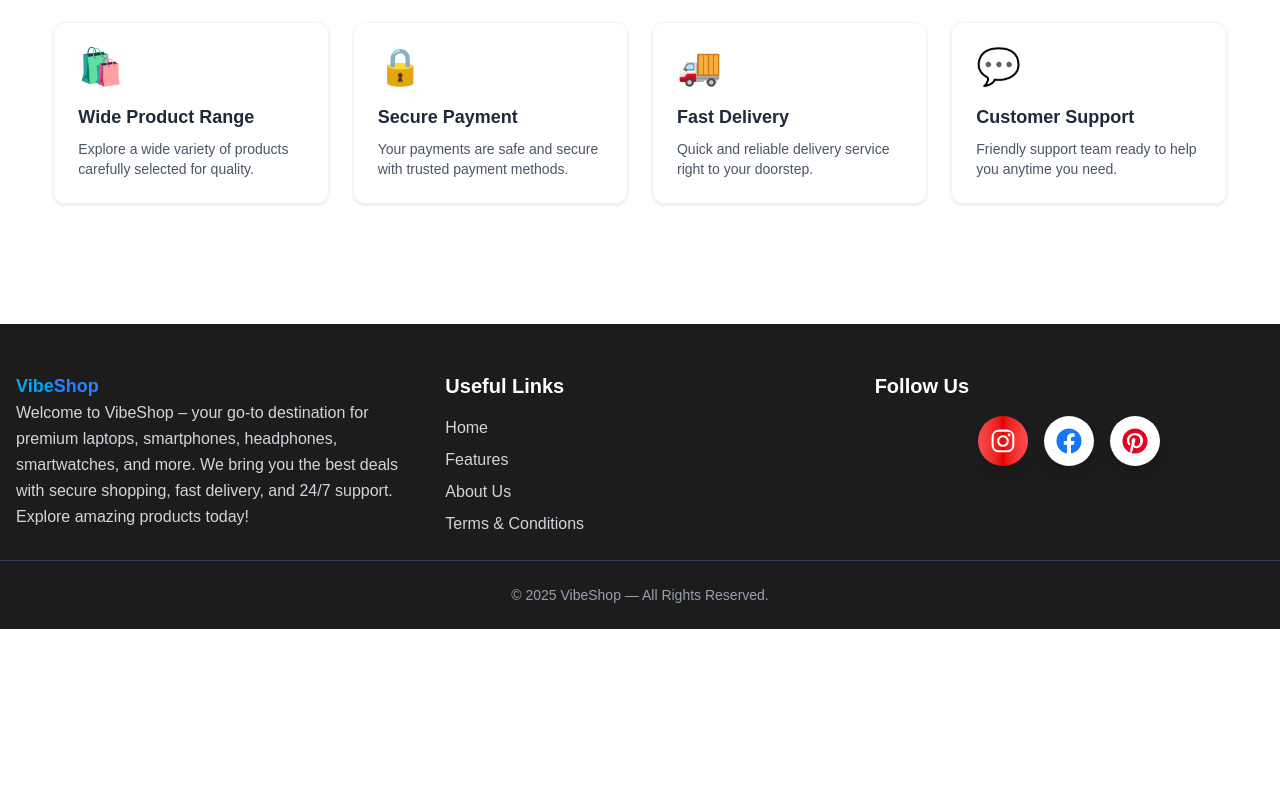
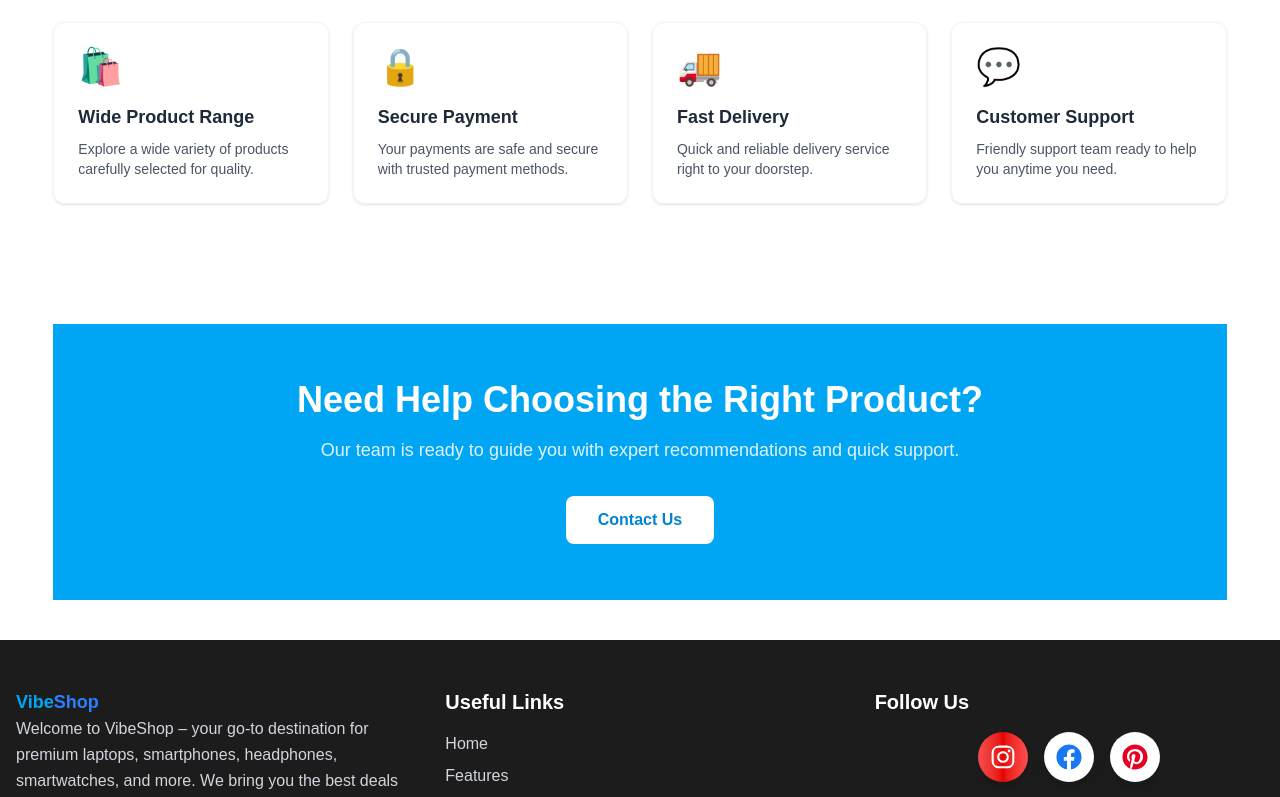
Before and after one commit to evrahimhasan/vibe-shop-next, a Next.js app: page / in a window 1280 px wide. Shown: the part 2835-3632 px from the top of the page. Before the commit the page ends 3464 px from the top, so only its background shows below. Built offline with nearby package versions, Linux system fonts and the light colour scheme.

Commit message:
added CTA section

```diff
--- a/src/app/page.jsx
+++ b/src/app/page.jsx
@@ -1,4 +1,5 @@
 import Banner from "@/components/Banner";
+import CTA from "@/components/CTA";
 import Features from "@/components/Features";
 import ProductsPreview from "@/components/ProductsPreview";
 import Testimonials from "@/components/Testimonials";
@@ -13,6 +14,7 @@ export default function Home() {
       <WhyUs></WhyUs>
       <Testimonials></Testimonials>
       <Features></Features>
+      <CTA></CTA>
     </div>
   );
 }
--- /dev/null
+++ b/src/components/CTA.jsx
@@ -0,0 +1,25 @@
+import React from 'react';
+
+const CTA = () => {
+    return (
+        <section className="bg-sky-500 py-14 px-4 text-center text-white">
+            <h2 className="text-3xl md:text-4xl font-extrabold mb-4">
+                Need Help Choosing the Right Product?
+            </h2>
+
+            <p className="max-w-2xl mx-auto text-lg mb-8 text-sky-100">
+                Our team is ready to guide you with expert recommendations
+                and quick support.
+            </p>
+
+            <a
+                href="#contact"
+                className="inline-block bg-white text-sky-600 px-8 py-3 rounded-lg font-semibold hover:bg-sky-100 transition"
+            >
+                Contact Us
+            </a>
+        </section>
+    );
+};
+
+export default CTA;
```
